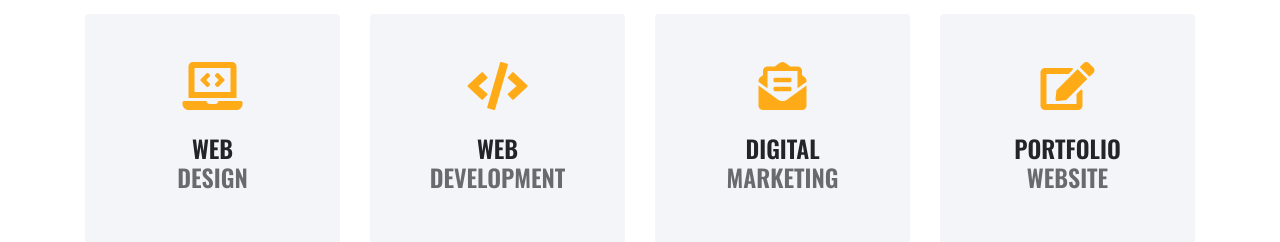
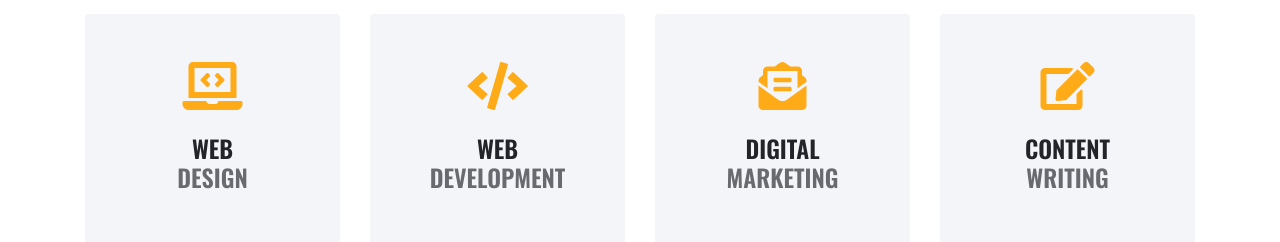
Before and after one commit to FinuAjas/WebRoots, a plain HTML site: page index.html in a window 1280 px wide. Shown: the part 1800-2042 px from the top of the page. Drawn offline with nearby package versions, Linux system fonts and the light colour scheme.

Commit message:
Update index.html

```diff
--- a/index.html
+++ b/index.html
@@ -129,7 +129,7 @@
                 <div class="col-lg-3 mb-2">
                     <div style="height: 230px;" class="service-item rounded p-5 mb-4">
                         <center><i class="fa fa-3x fa-edit text-primary mb-4"></i></center>
-                        <center><h4 class="text-uppercase mb-4">Portfolio <span class="d-block text-body">Website</span></h4></center>
+                        <center><h4 class="text-uppercase mb-4">Content<span class="d-block text-body">Writing</span></h4></center>
                     </div>
                 </div>
             </div>
```
